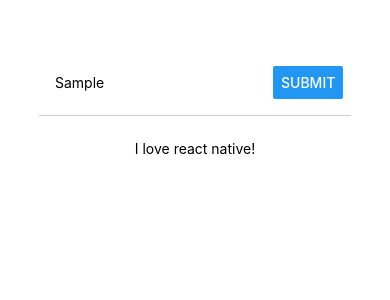
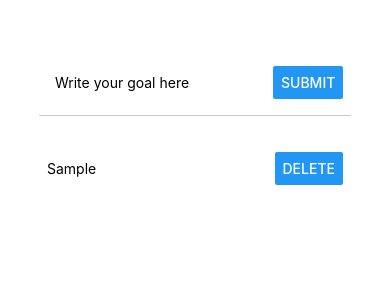
Before and after one commit to adityabhattad2021/learn-react-native, a React Native app in the folder first-app/: screen / in a window 390 px wide. Both pictures are taken after typing "Sample" into the empty fields and a click on the button "SUBMIT". Shown: the top 300 px of the page. Built offline with nearby package versions, Linux system fonts and the light colour scheme.

Commit message:
feat: working goal state

```diff
--- a/first-app/App.js
+++ b/first-app/App.js
@@ -1,18 +1,52 @@
 import { StatusBar } from 'expo-status-bar';
-import { StyleSheet, Text, View, TextInput,Button ,SafeAreaView} from 'react-native';
+import { StyleSheet, Text, View, TextInput, Button, SafeAreaView } from 'react-native';
+import { useState } from 'react';
 
 export default function App() {
+
+  const [goal, setGoal] = useState('');
+  const [goals, setGoals] = useState([]);
+
+  function handleInputChange(text) {
+    setGoal(text);
+  }
+
+  function handleAddGoal() {
+    setGoals((prevGoals) => [...prevGoals, goal]);
+    setGoal('');
+  }
+
+  function handleDeleteGoal(index) {
+    setGoals((prevGoals) => prevGoals.filter((_, i) => i !== index));
+  }
+
   return (
     <SafeAreaView style={styles.container}>
       <View style={styles.inputContainer}>
         <TextInput
           placeholder='Write your goal here'
+          onChangeText={handleInputChange}
+          value={goal}
         />
         <Button
           title='Submit'
+          onPress={handleAddGoal}
         />
       </View>
-      <Text>I love react native!</Text>
+      <View style={styles.goalsList}>
+        {goals.length === 0 && <Text>No goals added yet!</Text>}
+        {goals.map((goal, index) => (
+          <View key={index} style={styles.goalText}>
+            <Text >
+              {goal}
+            </Text>
+            <Button
+              title='Delete'
+              onPress={() => handleDeleteGoal(index)}
+            />
+          </View>
+        ))}
+      </View>
       <StatusBar style="auto" />
     </SafeAreaView>
   );
@@ -25,7 +59,7 @@ const styles = StyleSheet.create({
     alignItems: 'center',
     justifyContent: 'start',
   },
-  inputContainer:{
+  inputContainer: {
     flexDirection: 'row',
     justifyContent: 'space-between',
     alignItems: 'center',
@@ -34,5 +68,18 @@ const styles = StyleSheet.create({
     borderBottomColor: '#ccc',
     borderBottomWidth: 1,
     padding: 16,
-  }
+  },
+  goalsList: {
+    width: '80%',
+  },
+  goalText: {
+    padding: 8,
+    marginVertical: 4,
+    backgroundColor: '#5e0f7',
+    color: 'white',
+    borderRadius: 6,
+    flexDirection: 'row',
+    justifyContent: 'space-between',
+    alignItems: 'center',
+  },
 });
```
